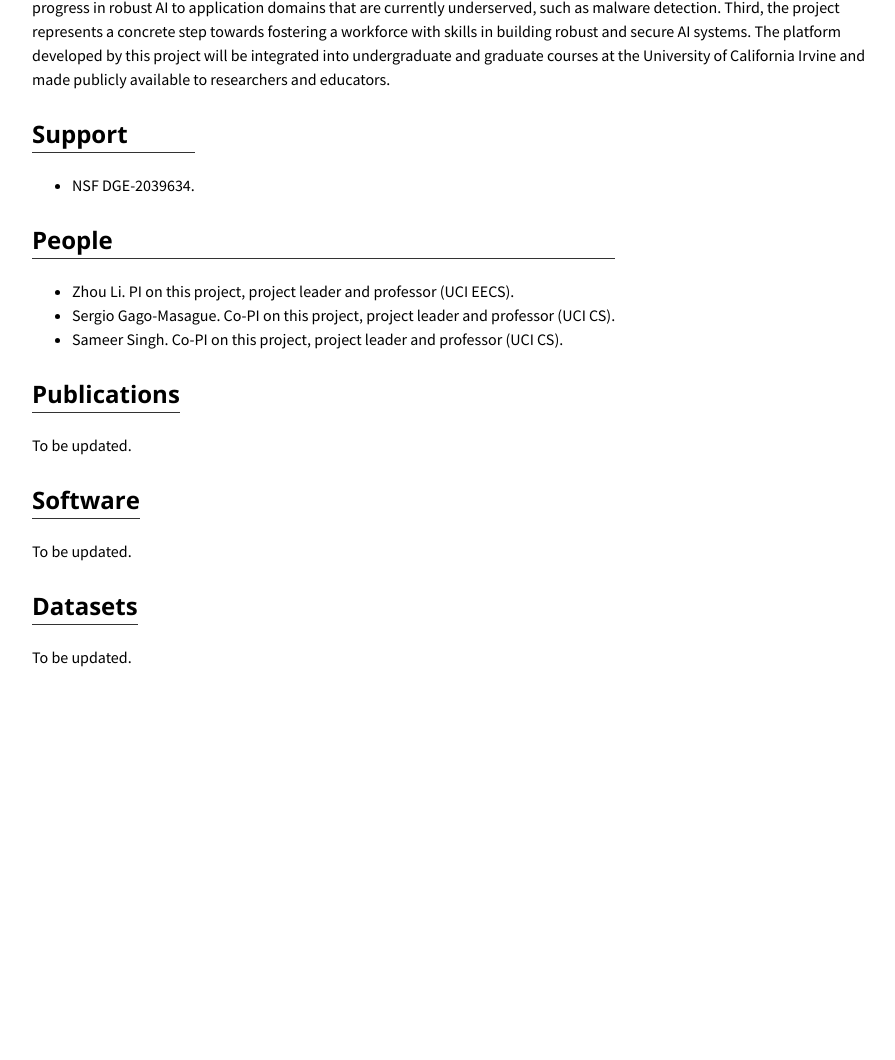
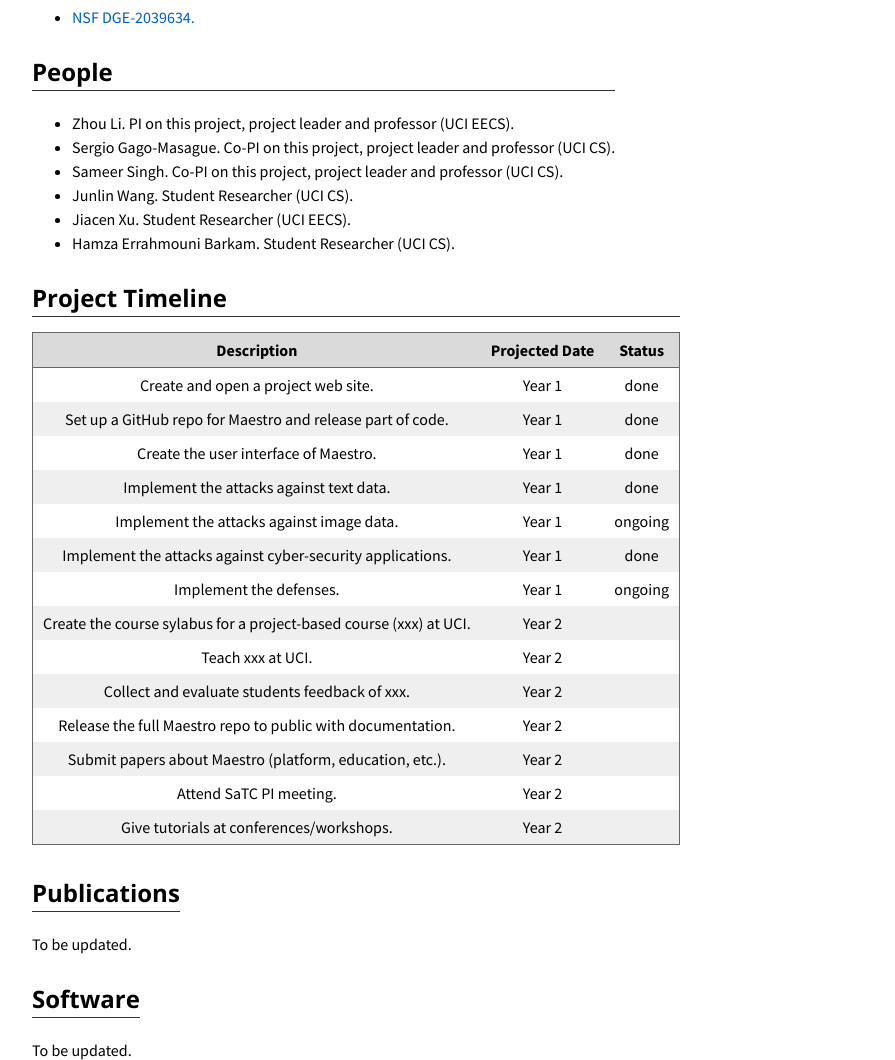
Before and after one commit to maestro-ai/maestro-ai.github.io, a plain HTML site: page index.html in a window 1280 px wide. Shown: the part 567-1627 px from the top of the page, without its empty margins (188-1083 px from the left). Before the commit the page ends 1266 px from the top, so only its background shows below. Drawn offline with nearby package versions, Linux system fonts and the light colour scheme.

Commit message:
Add files via upload

```diff
--- a/index.html
+++ b/index.html
@@ -35,8 +35,8 @@
 			<h3>Summary</h3>
             <p class="text">
 			<img class="image image-wrap-text max-width-140" src="img/maestro.png">
-				Artificial intelligence (AI) techniques, particularly machine learning (ML), are increasingly integrated into safety- and security-critical applications such as autonomous vehicles and malware detection. However, research has shown AI techniques can be vulnerable to cyber-attacks such as adversarial perturbation and data poisoning, potentially leading to catastrophic outcomes when decisions made by AI systems are manipulated. Despite significant research efforts in this area, the research community has disproportionately focused on only a few domains, such as image recognition, and a few simple adversarial setups. Meanwhile more security-critical domains, such as malware detection, and a variety of adversarial models that more fully represent the real-world, have been ignored. Furthermore, it is difficult to compare, contrast, and characterize the different approaches to developing robust AI systems because of the fragmented nature of efforts in this area. This also creates challenges for education efforts in AI and cybersecurity.</br> </br>
-				This project aims to address these urgent issues with synergistic efforts in AI, cybersecurity, and education that will produce significant research and societal impacts. First, the results of the project will promote public awareness of the issues and research around the robustness AI via the dissemination of tools and materials. Second, the project will democratize research progress in robust AI to application domains that are currently underserved, such as malware detection. Third, the project represents a concrete step towards fostering a workforce with skills in building robust and secure AI systems. The platform developed by this project will be integrated into undergraduate and graduate courses at the University of California Irvine and made publicly available to researchers and educators.
+				Artificial intelligence (AI) techniques, particularly machine learning (ML), are increasingly integrated into safety- and security-critical applications such as autonomous vehicles and malware detection. However, research has shown AI techniques can be vulnerable to cyber-attacks such as adversarial perturbation and data poisoning, potentially leading to catastrophic outcomes when decisions made by AI systems are manipulated. </br> </br>
+				This project aims to promote robust AI with synergistic efforts in AI, cybersecurity, and education. 1) A new platform named Maestro will be developed, which provides a unified environment to simulate and evaluate attacks and defenses on AI. 2) Maestro will be integrated into undergraduate and graduate courses at the University of California, Irvine and made publicly available to researchers and educators. 3) Maestro will be leveraged to conduct new research activities related to robust AI, such as on application domains that are currently underserved like malware detection.
             </p>
           </div>
         </div>
@@ -48,7 +48,7 @@
             <h2 class="add-top-margin">Support</h2>
             <hr>
 			<ul>
-              <li>NSF DGE-2039634. </li>
+              <li><a href="https://www.nsf.gov/awardsearch/showAward?AWD_ID=2039634&HistoricalAwards=false"> NSF DGE-2039634.</a></li>
             </ul>
           </div>
         </div>
@@ -63,10 +63,105 @@
               <li>Zhou Li. PI on this project, project leader and professor (UCI EECS). </li>
               <li>Sergio Gago-Masague. Co-PI on this project, project leader and professor (UCI CS).</li>
 			  <li>Sameer Singh. Co-PI on this project, project leader and professor (UCI CS).</li>
+			  <li>Junlin Wang. Student Researcher (UCI CS).</li>
+			  <li>Jiacen Xu. Student Researcher (UCI EECS).</li>
+			  <li>Hamza Errahmouni Barkam. Student Researcher (UCI CS).</li>
             </ul>
           </div>
         </div>
         <!--End People-->
+        <!-------------------------------------------------------------------------------------------->
+		<!--Project Timeline-->
+        <div class="flex-row">
+          <div class="flex-item flex-column">
+            <h2 class="add-top-margin">Project Timeline</h2>
+            <hr>
+			<div class="custom-table-container center add-top-margin-small">
+              <table class="custom-table">
+                <thead>
+                  <tr class="bg-color-gray">
+                    <th class="text-center">Description</th>
+                    <th class="text-center">Projected Date</th>
+                    <th class="text-center">Status</th>
+                  </tr>
+                </thead>
+                <tbody>
+                  <tr>
+                    <td class="text-center">Create and open a project web site.</td>
+                    <td class="text-center">Year 1</td>
+                    <td class="text-center">done</td>
+                  </tr>
+                  <tr class="bg-color-light-gray">
+                    <td class="text-center">Set up a GitHub repo for Maestro and release part of code.</td>
+                    <td class="text-center">Year 1</td>
+                    <td class="text-center">done</td>
+                  </tr>
+                  <tr>
+                    <td class="text-center">Create the user interface of Maestro. </td>
+                    <td class="text-center">Year 1</td>
+                    <td class="text-center">done</td>
+                  </tr>
+                  <tr class="bg-color-light-gray">
+                    <td class="text-center">Implement the attacks against text data.</td>
+                    <td class="text-center">Year 1</td>
+                    <td class="text-center">done</td>
+                  </tr>
+                  <tr>
+                    <td class="text-center">Implement the attacks against image data. </td>
+                    <td class="text-center">Year 1</td>
+                    <td class="text-center">ongoing</td>
+                  </tr>
+                  <tr class="bg-color-light-gray">
+                    <td class="text-center">Implement the attacks against cyber-security applications.</td>
+                    <td class="text-center">Year 1</td>
+                    <td class="text-center">done</td>
+                  </tr>
+                  <tr>
+                    <td class="text-center">Implement the defenses. </td>
+                    <td class="text-center">Year 1</td>
+                    <td class="text-center">ongoing</td>
+                  </tr>
+                  <tr class="bg-color-light-gray">
+                    <td class="text-center">Create the course sylabus for a project-based course (xxx) at UCI.</td>
+                    <td class="text-center">Year 2</td>
+                    <td class="text-center"></td>
+                  </tr>
+                  <tr>
+                    <td class="text-center">Teach xxx at UCI. </td>
+                    <td class="text-center">Year 2</td>
+                    <td class="text-center"></td>
+                  </tr>
+                  <tr class="bg-color-light-gray">
+                    <td class="text-center">Collect and evaluate students feedback of xxx.</td>
+                    <td class="text-center">Year 2</td>
+                    <td class="text-center"></td>
+                  </tr>
+                  <tr>
+                    <td class="text-center">Release the full Maestro repo to public with documentation. </td>
+                    <td class="text-center">Year 2</td>
+                    <td class="text-center"></td>
+                  </tr>
+                  <tr class="bg-color-light-gray">
+                    <td class="text-center">Submit papers about Maestro (platform, education, etc.).</td>
+                    <td class="text-center">Year 2</td>
+                    <td class="text-center"></td>
+                  </tr>
+                  <tr>
+                    <td class="text-center">Attend SaTC PI meeting. </td>
+                    <td class="text-center">Year 2</td>
+                    <td class="text-center"></td>
+                  </tr>
+                  <tr class="bg-color-light-gray">
+                    <td class="text-center">Give tutorials at conferences/workshops.</td>
+                    <td class="text-center">Year 2</td>
+                    <td class="text-center"></td>
+                  </tr>
+                </tbody>
+              </table>
+            </div>
+          </div>
+        </div>
+        <!--End Project Timeline-->
         <!-------------------------------------------------------------------------------------------->
 		<!--Start Publications-->
         <div class="flex-row">
```
